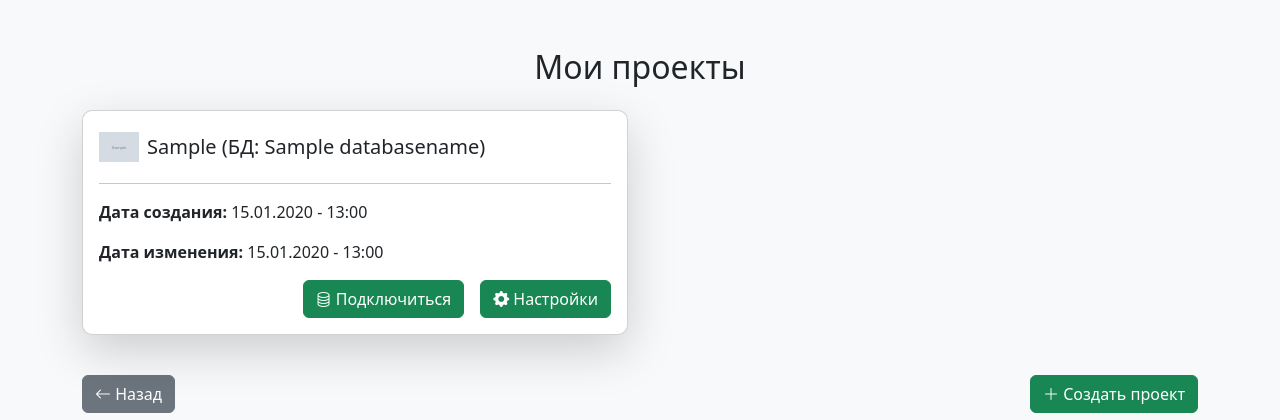
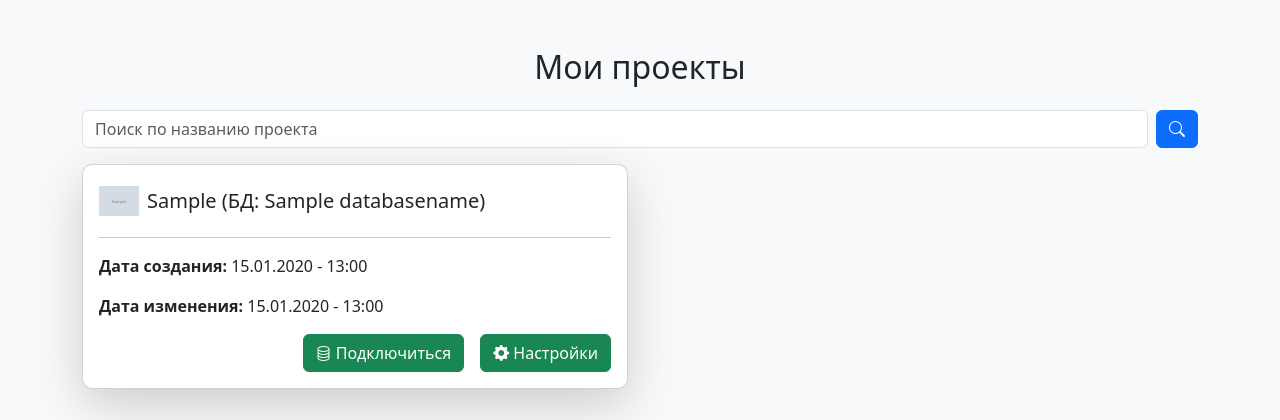
Before and after one commit to OlegEgoism/fake_db_web, a Django app: page /my_projects/ in a window 1280 px wide. Shown: the part 59-479 px from the top of the page. Run offline with Django 5.2, Linux system fonts and the light colour scheme; a user stored in the database is signed in; tables that the repository leaves empty hold one stand-in row (values such as "Sample post"); grey boxes marked "Sample" are stand-in pictures; some libraries are stand-ins or nearby versions.

Commit message:
ver 31 поиск

```diff
--- a/templates/my_projects.html
+++ b/templates/my_projects.html
@@ -4,6 +4,53 @@
 
 {% block content %}
     <h2 class="text-center mb-4">Мои проекты</h2>
+
+<form method="get" class="mb-3 d-flex gap-2 position-relative">
+    <!-- Поле поиска -->
+    <input type="text" name="search" id="searchInput" class="form-control" placeholder="Поиск по названию проекта" value="{{ request.GET.search }}">
+
+    <!-- Кнопка очистки (крестик) -->
+    <button type="button" id="clearSearch" class="btn btn-outline-secondary" style="display: none;">
+        <i class="bi bi-x-circle"></i>
+    </button>
+
+    <!-- Кнопка поиска -->
+    <button type="submit" class="btn btn-primary">
+        <i class="bi bi-search"></i>
+    </button>
+</form>
+
+<script>
+document.addEventListener("DOMContentLoaded", function () {
+    let searchInput = document.getElementById("searchInput");
+    let clearButton = document.getElementById("clearSearch");
+
+    // Показываем кнопку очистки, если есть текст в поле поиска
+    function toggleClearButton() {
+        clearButton.style.display = searchInput.value.length > 0 ? "inline-block" : "none";
+    }
+
+    // Очистка поиска
+    clearButton.addEventListener("click", function () {
+        searchInput.value = "";
+        document.querySelector("form").submit(); // Отправляем форму после очистки
+    });
+
+    // Проверяем состояние при загрузке страницы
+    toggleClearButton();
+
+    // Отслеживаем ввод текста
+    searchInput.addEventListener("input", toggleClearButton);
+});
+</script>
+
+
+    {% if search_query %}
+        <div class="alert alert-info text-center">
+            Результаты поиска по запросу: <strong>{{ search_query }}</strong>
+        </div>
+    {% endif %}
+
     {% if projects %}
         <div class="row">
             {% for project in projects %}
@@ -12,7 +59,6 @@
                         <div class="card-body position-relative">
                             <h5 class="card-title d-flex justify-content-between align-items-center">
                                 <div class="d-flex align-items-center gap-2">
-                                    <!-- Отображение изображения базы данных -->
                                     <img src="{{ project.data_base_name.images_db.url }}" alt="{{ project.data_base_name.name }}" style="width: 40px; height: 40px; object-fit: contain;">
                                     <span>{{ project.db_project }} (БД: {{ project.data_base_name }})</span>
                                 </div>
@@ -32,9 +78,14 @@
         </div>
     {% else %}
         <div class="alert alert-warning text-center">
-            У вас нет созданных проектов.
+            {% if search_query %}
+                По запросу <strong>"{{ search_query }}"</strong> ничего не найдено.
+            {% else %}
+                У вас нет созданных проектов.
+            {% endif %}
         </div>
     {% endif %}
+
     <div class="d-flex justify-content-between mt-3">
         <a href="{% url 'home' %}" class="btn btn-secondary"> <i class="bi bi-arrow-left"></i> Назад </a>
         <a href="{% url 'create_project' %}" class="btn btn-success"> <i class="bi bi-plus-lg"></i> Создать проект </a>
--- a/work_db/views.py
+++ b/work_db/views.py
@@ -8,6 +8,7 @@ from django.contrib.auth.tokens import default_token_generator
 from django.contrib.sites.shortcuts import get_current_site
 from django.core.mail import send_mail, EmailMessage
 from django.core.paginator import Paginator
+from django.db.models import Q
 from django.http import HttpResponse
 from django.shortcuts import redirect, render, get_object_or_404
 from django.contrib.auth import login
@@ -27,7 +28,6 @@ import re
 from django.contrib.auth.decorators import login_required
 from psycopg2 import sql
 import pytesseract
-
 
 User = get_user_model()
 pytesseract.pytesseract.tesseract_cmd = '/usr/bin/tesseract'
@@ -270,12 +270,17 @@ def create_project(request):
 
 @login_required
 def my_projects(request):
-    """Мои проекты базы данных"""
+    """Мои проекты базы данных с поиском"""
     info = Info.objects.first()
-    projects = DataBaseUser.objects.filter(user=request.user).order_by('db_date_create')
-    return render(request, template_name='my_projects.html', context={
-        'info': info,
-        'projects': projects
+    search_query = request.GET.get("search", "").strip()
+    projects = DataBaseUser.objects.filter(user=request.user)
+    if search_query:
+        projects = projects.filter(Q(db_project__icontains=search_query))
+    projects = projects.order_by("db_date_create")
+    return render(request, template_name="my_projects.html", context={
+        "info": info,
+        "projects": projects,
+        "search_query": search_query
     })
 
 
@@ -368,10 +373,6 @@ def create_schema(request, pk):
                 connection.close()
 
     return render(request, "create_schema.html", {"project": project, "error_message": error_message})
-
-
-
-
 
 
 @login_required
```
